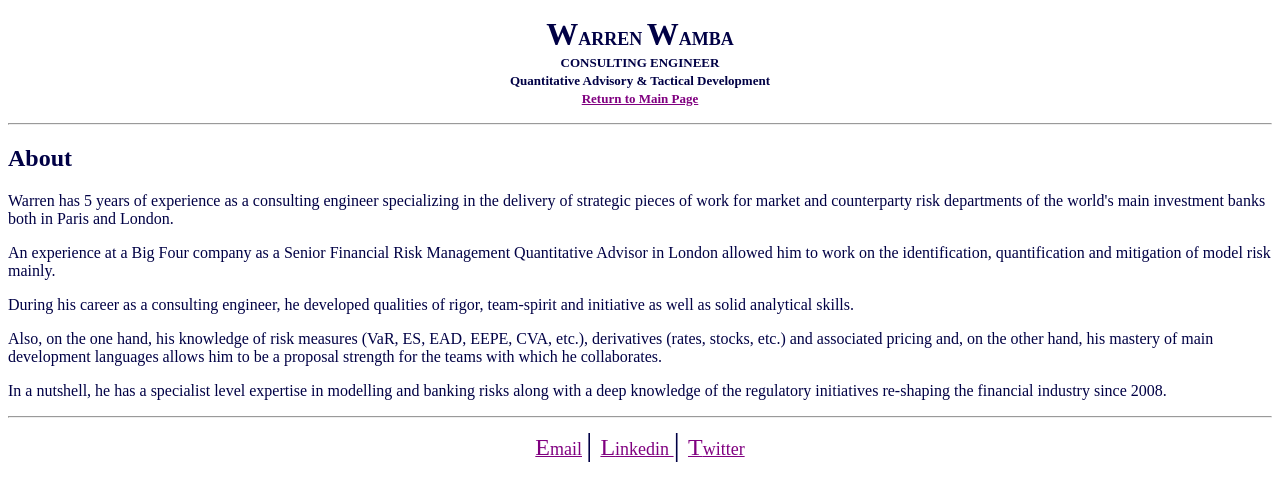
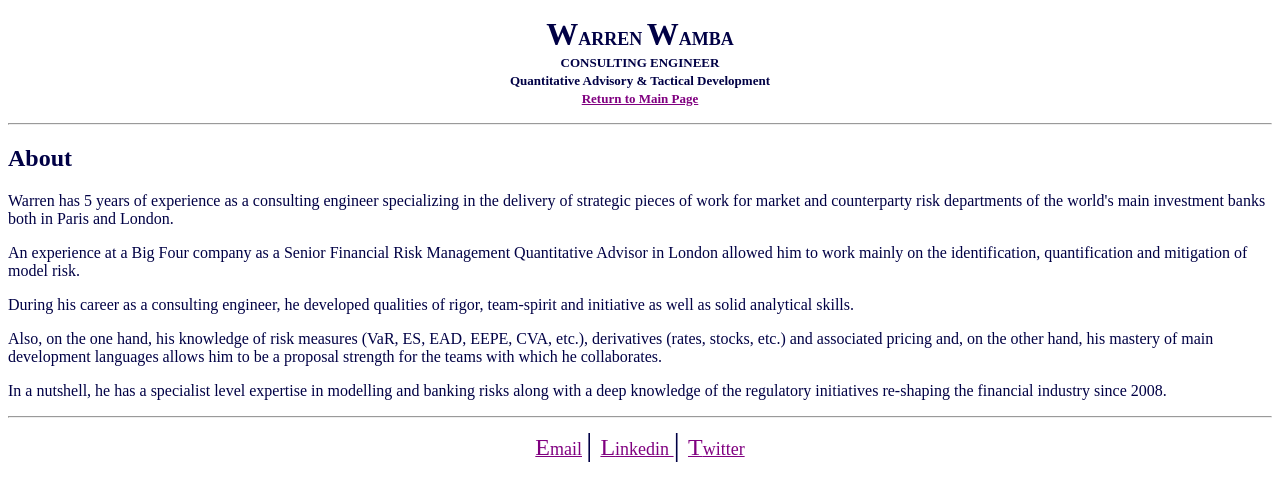
Before and after one commit to wwamba/wwamba.github.io, a plain HTML site: page about.html in a window 1280 px wide. Drawn offline with Linux system fonts and the light colour scheme.

Commit message:
Add files via upload

```diff
--- a/about.html
+++ b/about.html
@@ -29,8 +29,8 @@
             <p>
 
             </p>An experience at a Big Four company as a Senior Financial Risk Management
-             Quantitative Advisor in London allowed him to work on the identification, quantification
-              and mitigation of model risk mainly.
+             Quantitative Advisor in London allowed him to work mainly on the identification, quantification
+              and mitigation of model risk.
             <p>
                 During his career as a consulting engineer, he developed qualities of rigor, team-spirit
                 and initiative as well as solid analytical skills.
```
